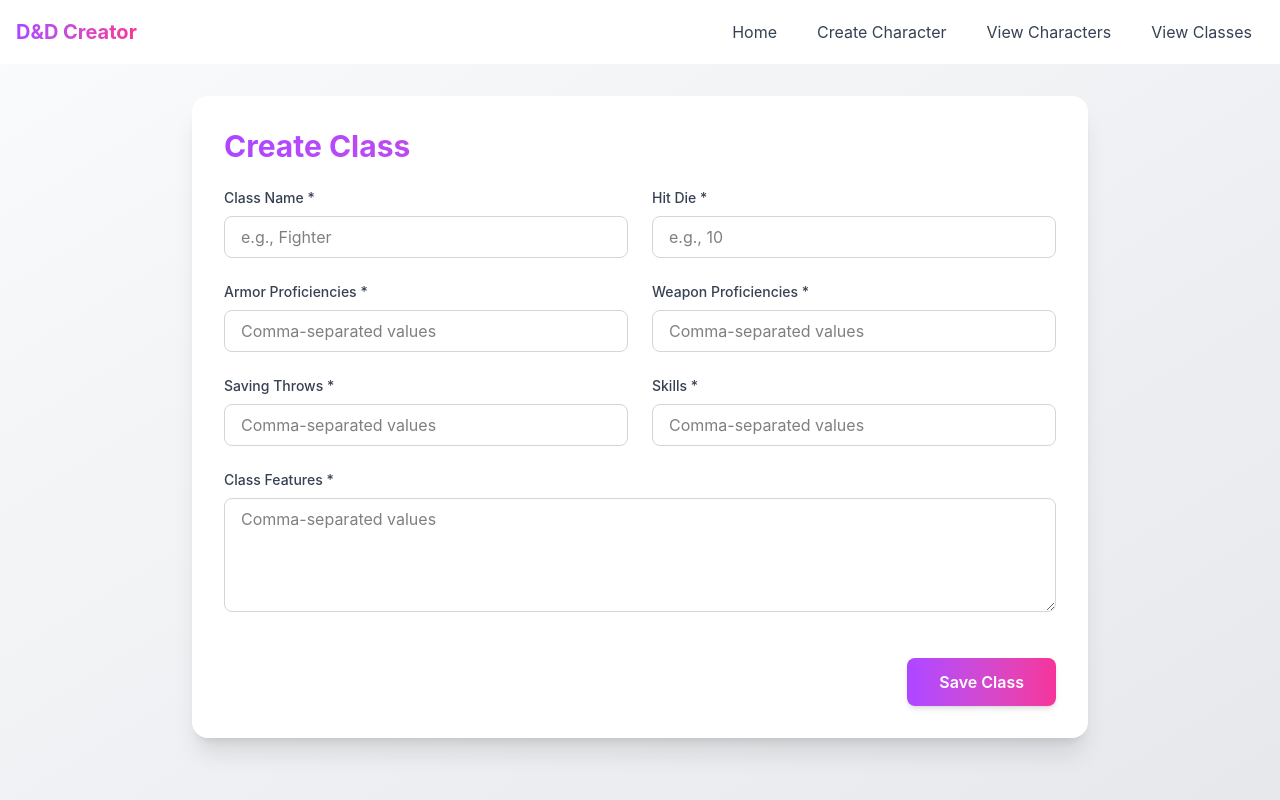
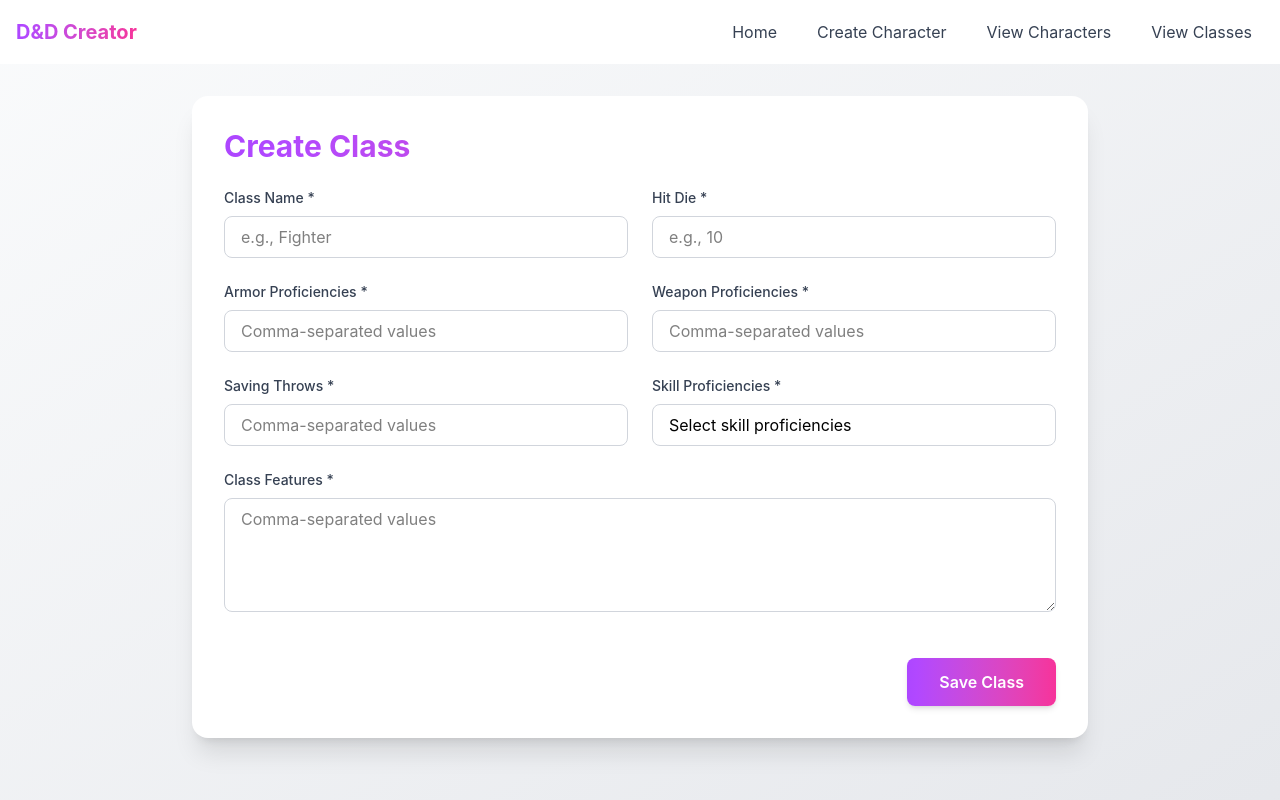
Before and after one commit to Itstherealmeokay/DnD-Project-Thing, a React (Vite) app in the folder dnd-frontend/: page /classes/create in a window 1280 px wide. Shown: the top 800 px of the page. Built offline with nearby package versions, Linux system fonts and the light colour scheme.

Commit message:
Dropdown thingy for killz

```diff
--- /dev/null
+++ b/dnd-frontend/src/components/MultiSelectDropdown.jsx
@@ -0,0 +1,83 @@
+import { useMemo, useState } from 'react';
+
+const MultiSelectDropdown = ({
+  options = [],
+  selectedValues = [],
+  onChange,
+  placeholder = 'Select entries',
+  className = ''
+}) => {
+  const [isOpen, setIsOpen] = useState(false);
+
+  const normalizedOptions = useMemo(() => options.map((item) => item.trim()).filter(Boolean), [options]);
+
+  const availableOptions = useMemo(
+    () => normalizedOptions.filter((option) => !selectedValues.includes(option)),
+    [normalizedOptions, selectedValues]
+  );
+
+  const addValue = (value) => {
+    if (!selectedValues.includes(value)) {
+      onChange([...selectedValues, value]);
+    }
+    setIsOpen(false);
+  };
+
+  const removeValue = (value) => {
+    onChange(selectedValues.filter((item) => item !== value));
+  };
+
+  return (
+    <div className={`relative ${className}`.trim()}>
+      <button
+        type="button"
+        onClick={() => setIsOpen((prev) => !prev)}
+        className="w-full px-4 py-2 border border-gray-300 rounded-lg text-left bg-white focus:ring-2 focus:ring-purple-500 focus:border-transparent"
+      >
+        {availableOptions.length > 0 ? placeholder : 'All entries selected'}
+      </button>
+
+      {isOpen && (
+        <div className="absolute z-10 mt-2 w-full max-h-52 overflow-auto rounded-lg border border-gray-200 bg-white shadow-lg">
+          {availableOptions.length === 0 ? (
+            <p className="px-4 py-3 text-sm text-gray-500">No more entries available</p>
+          ) : (
+            availableOptions.map((option) => (
+              <button
+                key={option}
+                type="button"
+                onClick={() => addValue(option)}
+                className="w-full text-left px-4 py-2 text-sm hover:bg-gray-100"
+              >
+                {option}
+              </button>
+            ))
+          )}
+        </div>
+      )}
+
+      {selectedValues.length > 0 && (
+        <div className="mt-3 flex flex-wrap gap-2">
+          {selectedValues.map((value) => (
+            <span
+              key={value}
+              className="inline-flex items-center gap-2 rounded-full bg-purple-100 px-3 py-1 text-sm text-purple-800"
+            >
+              {value}
+              <button
+                type="button"
+                onClick={() => removeValue(value)}
+                className="text-purple-700 hover:text-purple-900"
+                aria-label={`Remove ${value}`}
+              >
+                x
+              </button>
+            </span>
+          ))}
+        </div>
+      )}
+    </div>
+  );
+};
+
+export default MultiSelectDropdown;
--- a/dnd-frontend/src/pages/CharacterDetails.jsx
+++ b/dnd-frontend/src/pages/CharacterDetails.jsx
@@ -10,8 +10,6 @@ const CharacterDetails = () => {
   const [character, setCharacter] = useState(null);
   const [loading, setLoading] = useState(true);
   const [error, setError] = useState(null);
-  const [skillProficiencies, setSkillProficiencies] = useState([]);
-  const [skillExpertise, setSkillExpertise] = useState([]);
 
   useEffect(() => {
     const fetchCharacter = async () => {
@@ -22,9 +20,7 @@ const CharacterDetails = () => {
         }
         const data = await response.json();
         setCharacter(data);
-        // Load skill proficiencies and expertise from database
-        setSkillProficiencies(data.skillProficiencies || []);
-        setSkillExpertise(data.expertise || []);
+
       } catch (err) {
         setError(err.message);
       } finally {
@@ -130,14 +126,17 @@ const CharacterDetails = () => {
   };
 
   const handleToggleProficiency = async (skillId) => {
-    const newProficiencies = skillProficiencies.includes(skillId)
-      ? skillProficiencies.filter(id => id !== skillId)
-      : [...skillProficiencies, skillId];
+  const currentProficiencies = character.skillProficiencies || [];
+  const currentExpertise = character.expertise || [];
+
+  const newProficiencies = currentProficiencies.includes(skillId)
+    ? currentProficiencies.filter(id => id !== skillId)
+    : [...currentProficiencies, skillId];
 
   // If removing proficiency, also remove expertise
-    const newExpertise = skillProficiencies.includes(skillId)
-      ? skillExpertise.filter(id => id !== skillId)
-      : skillExpertise;
+  const newExpertise = currentProficiencies.includes(skillId)
+    ? currentExpertise.filter(id => id !== skillId)
+    : currentExpertise;
 
   try {
     const response = await fetch(`http://localhost:5000/api/characters/${id}`, {
@@ -157,8 +156,6 @@ const CharacterDetails = () => {
 
     const updatedCharacter = await response.json();
     setCharacter(updatedCharacter);
-      setSkillProficiencies(newProficiencies);
-      setSkillExpertise(newExpertise);
   } catch (err) {
     console.error('Error updating proficiency:', err);
     alert('Failed to update skill proficiency');
@@ -166,9 +163,11 @@ const CharacterDetails = () => {
 };
 
   const handleToggleExpertise = async (skillId) => {
-    const newExpertise = skillExpertise.includes(skillId)
-      ? skillExpertise.filter(id => id !== skillId)
-      : [...skillExpertise, skillId];
+  const currentExpertise = character.expertise || [];
+
+  const newExpertise = currentExpertise.includes(skillId)
+    ? currentExpertise.filter(id => id !== skillId)
+    : [...currentExpertise, skillId];
 
   try {
     const response = await fetch(`http://localhost:5000/api/characters/${id}`, {
@@ -187,7 +186,6 @@ const CharacterDetails = () => {
 
     const updatedCharacter = await response.json();
     setCharacter(updatedCharacter);
-      setSkillExpertise(newExpertise);
   } catch (err) {
     console.error('Error updating expertise:', err);
     alert('Failed to update skill expertise');
@@ -252,6 +250,9 @@ const CharacterDetails = () => {
     typeof character.class === 'object' && character.class !== null
       ? character.class.name
       : character.class;
+
+  const skillProficiencies = character.skillProficiencies || [];
+  const skillExpertise = character.expertise || [];
 
   const classHitDie =
     typeof character.class === 'object' && character.class !== null
--- a/dnd-frontend/src/pages/CreateClass.jsx
+++ b/dnd-frontend/src/pages/CreateClass.jsx
@@ -2,6 +2,28 @@ import { useState } from 'react';
 import axios from 'axios';
 import { useNavigate } from 'react-router-dom';
 import SubmitButton from '../components/SubmitButton';
+import MultiSelectDropdown from '../components/MultiSelectDropdown';
+
+const SKILL_OPTIONS = [
+  'Acrobatics',
+  'Animal Handling',
+  'Arcana',
+  'Athletics',
+  'Deception',
+  'History',
+  'Insight',
+  'Intimidation',
+  'Investigation',
+  'Medicine',
+  'Nature',
+  'Perception',
+  'Performance',
+  'Persuasion',
+  'Religion',
+  'Sleight of Hand',
+  'Stealth',
+  'Survival'
+];
 
 const CreateClass = () => {
   const navigate = useNavigate();
@@ -12,7 +34,7 @@ const CreateClass = () => {
     armorProficiencies: '',
     weaponProficiencies: '',
     savingThrows: '',
-    skills: '',
+    skills: [],
     classFeatures: ''
   });
 
@@ -40,13 +62,18 @@ const CreateClass = () => {
       return;
     }
 
+    if (formData.skills.length === 0) {
+      setMessage({ text: 'Select at least one skill proficiency.', type: 'error' });
+      return;
+    }
+
     const payload = {
       name: formData.name,
       hitDie: parsedHitDie,
       armorProficiencies: toArray(formData.armorProficiencies),
       weaponProficiencies: toArray(formData.weaponProficiencies),
       savingThrows: toArray(formData.savingThrows),
-      skills: toArray(formData.skills),
+      skills: formData.skills,
       classFeatures: toArray(formData.classFeatures)
     };
 
@@ -142,14 +169,17 @@ const CreateClass = () => {
             </div>
 
             <div>
-              <label className="block text-sm font-medium text-gray-700 mb-2">Skills *</label>
-              <input
-                name="skills"
-                value={formData.skills}
-                onChange={handleChange}
-                required
-                className="w-full px-4 py-2 border border-gray-300 rounded-lg focus:ring-2 focus:ring-purple-500 focus:border-transparent"
-                placeholder="Comma-separated values"
+              <label className="block text-sm font-medium text-gray-700 mb-2">Skill Proficiencies *</label>
+              <MultiSelectDropdown
+                options={SKILL_OPTIONS}
+                selectedValues={formData.skills}
+                onChange={(values) =>
+                  setFormData((prev) => ({
+                    ...prev,
+                    skills: values
+                  }))
+                }
+                placeholder="Select skill proficiencies"
               />
             </div>
           </div>
```
Also changed, not shown: 1 other file (tests, documents, lock files or other folders). Lines whose indentation alone changed are shown as unchanged.
